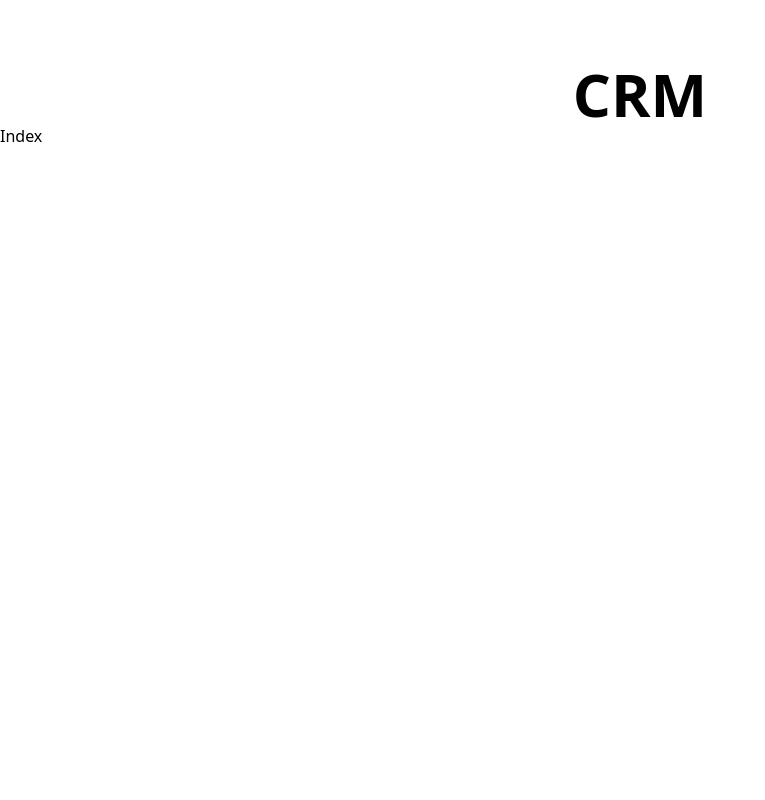
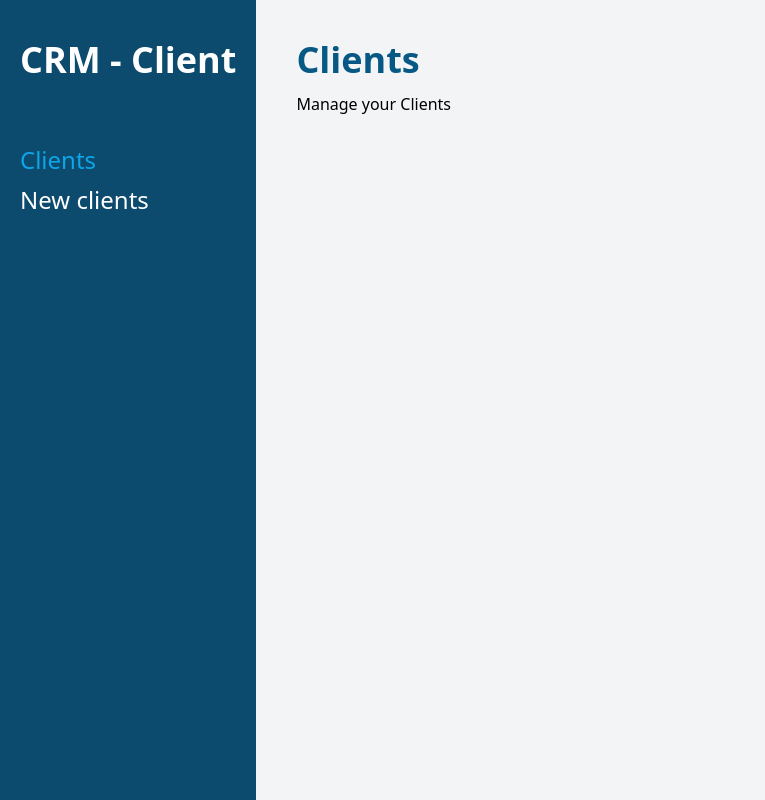
Before and after one commit to ericseparovic/customer-crm-adm, a React (Vite) app: page / in a window 1280 px wide. Shown: the whole page, without its empty margins (0-765 px from the left). Built offline with nearby package versions, Linux system fonts and the light colour scheme.

Commit message:
Add side and routes

```diff
--- a/index.html
+++ b/index.html
@@ -8,7 +8,7 @@
 	<title>CRM</title>
 </head>
 
-<body class="container mx-auto">
+<body class="min-h-screen bg-gray-100">
 	<div id="root"></div>
 	<script type="module" src="/src/main.jsx"></script>
 </body>
--- a/src/components/Layout.jsx
+++ b/src/components/Layout.jsx
@@ -1,11 +1,36 @@
-import { Outlet } from 'react-router-dom';
+import { Outlet, Link, useLocation } from 'react-router-dom';
 
 function Layout() {
+	const location = useLocation();
+
 	return (
-		<div>
-			<h1 className='text-6xl font-bold text-center mt-16'>CRM</h1>
-
-			<Outlet />
+		<div className='md:flex md:min-h-screen'>
+			<aside className='md:1/4 bg-sky-900 px-5 py-10'>
+				<h2 className='text-center text-white text-4xl font-black'>
+					CRM - Client
+				</h2>
+				<nav className='mt-16'>
+					<Link
+						className={`${
+							location.pathname === '/' ? 'text-sky-500' : 'text-white'
+						} text-2xl block mt-2 hover:text-sky-500`}
+						to='/'>
+						Clients
+					</Link>
+					<Link
+						className={`${
+							location.pathname === '/clients/new'
+								? 'text-sky-500'
+								: 'text-white'
+						} text-2xl block mt-2 hover:text-sky-500`}
+						to='/clients/new'>
+						New clients
+					</Link>
+				</nav>
+			</aside>
+			<main className='md:w-3/4 p-10 md:h-screen overflow-scroll'>
+				<Outlet />
+			</main>
 		</div>
 	);
 }
--- a/src/main.jsx
+++ b/src/main.jsx
@@ -4,7 +4,7 @@ import './index.css';
 import { createBrowserRouter, RouterProvider } from 'react-router-dom';
 import Layout from './components/Layout';
 import NewClient from './pages/NewClient';
-import Index from './pages/Index';
+import Index, { loader as clientsLoader } from './pages/Index';
 
 const router = createBrowserRouter([
 	{
@@ -15,6 +15,7 @@ const router = createBrowserRouter([
 			{
 				path: '/clients/new',
 				element: <NewClient />,
+				loader: clientsLoader,
 			},
 		],
 	},
--- a/src/pages/Index.jsx
+++ b/src/pages/Index.jsx
@@ -1,5 +1,54 @@
+import { useLoaderData } from 'react-router-dom';
+
+export function loader() {
+	const clients = [
+		{
+			id: 1,
+			nombre: 'Juan',
+			telefono: 102013313,
+			email: 'juan@juan.com',
+			empresa: 'Codigo Con Juan',
+		},
+		{
+			id: 2,
+			nombre: 'Karen',
+			telefono: 138198313,
+			email: 'karen@juan.com',
+			empresa: 'Codigo Con Juan',
+		},
+		{
+			id: 3,
+			nombre: 'Josue',
+			telefono: 31983913,
+			email: 'josue@juan.com',
+			empresa: 'Codigo Con Juan',
+		},
+		{
+			id: 4,
+			nombre: 'Miguel',
+			telefono: 319381983,
+			email: 'miguel@juan.com',
+			empresa: 'Codigo Con Juan',
+		},
+		{
+			id: 5,
+			nombre: 'Pedro',
+			telefono: 1398198938,
+			email: 'pedro@juan.com',
+			empresa: 'Codigo Con Juan',
+		},
+	];
+	return clients;
+}
+
 function Index() {
-	return <div>Index</div>;
+	const data = useLoaderData();
+	return (
+		<>
+			<h1 className='font-black text-4xl text-sky-800'>Clients</h1>
+			<p className='mt-3'>Manage your Clients</p>
+		</>
+	);
 }
 
 export default Index;
```
